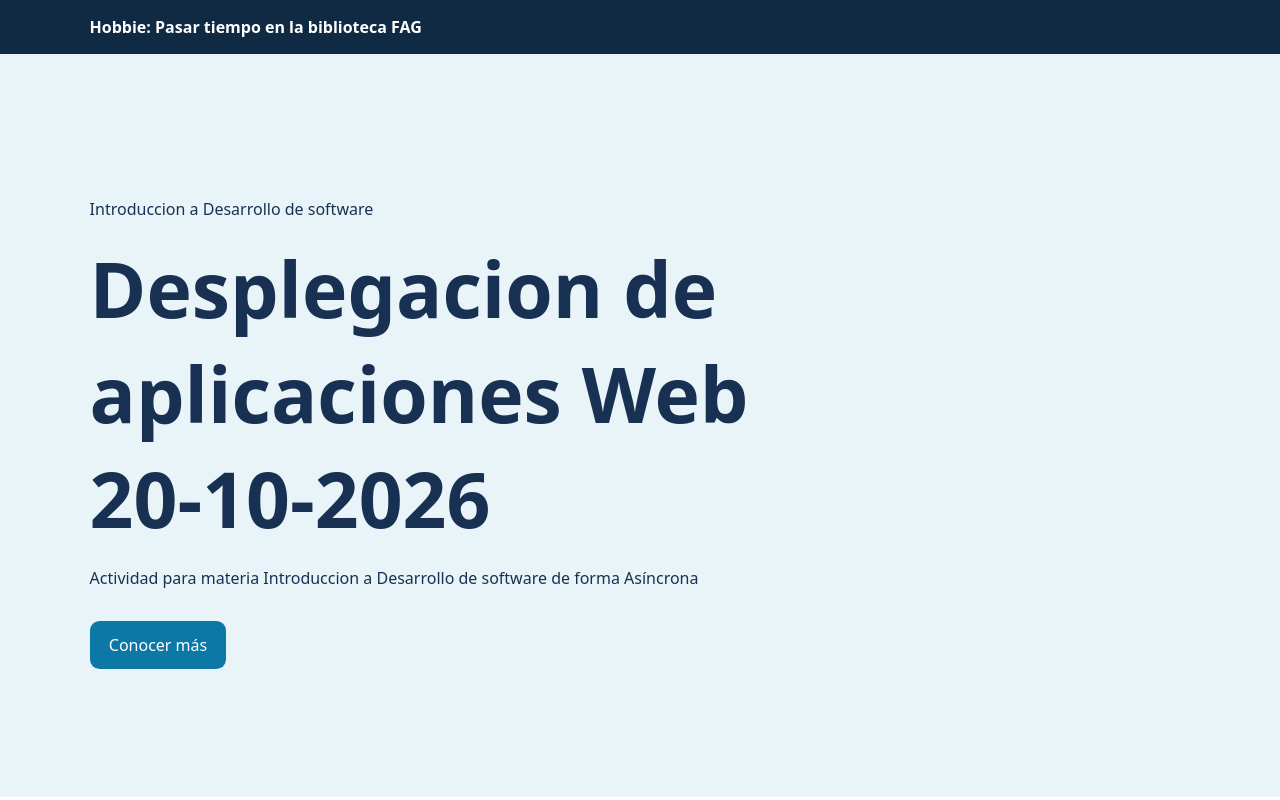
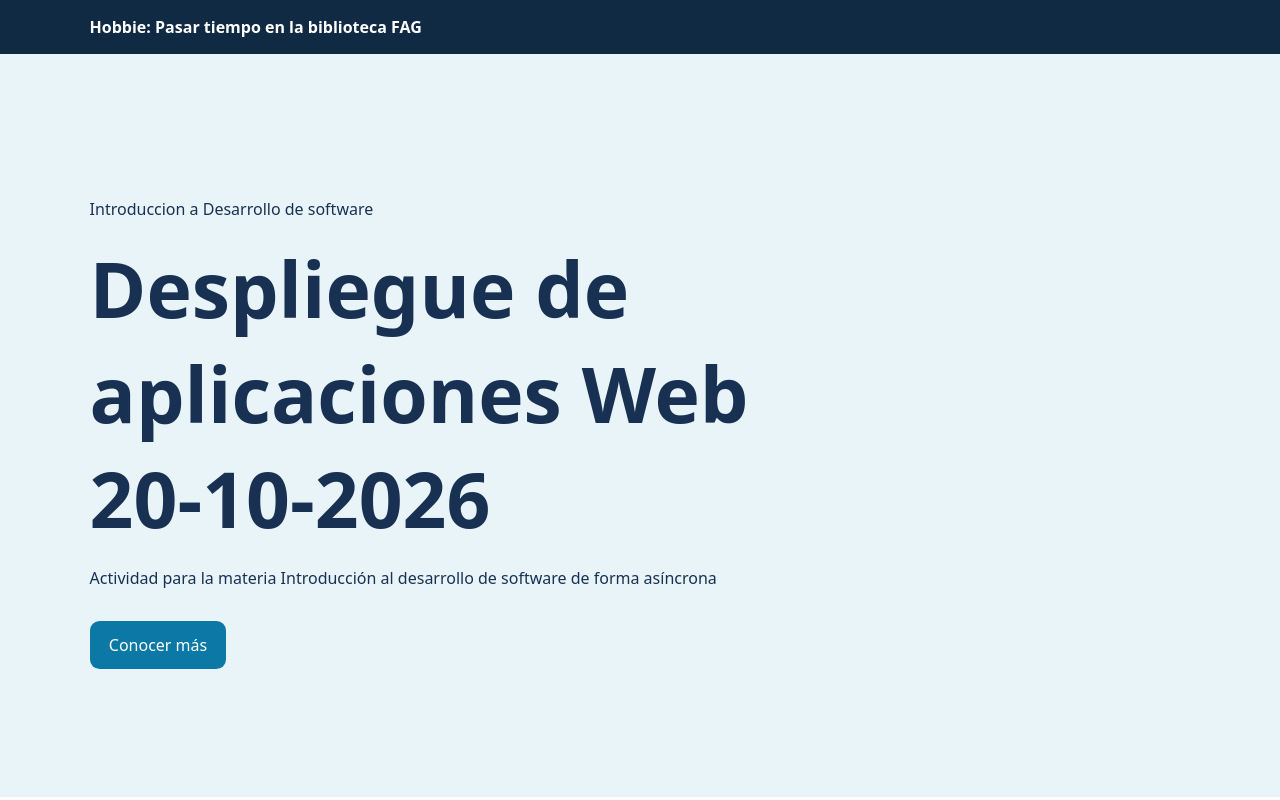
Before and after one commit to Almaraz-gz/IDS-Landing-Page, a plain HTML site: page index.html in a window 1280 px wide. Shown: the top 800 px of the page. Drawn offline with Linux system fonts and the light colour scheme.

Commit message:
Update title and text in index.html

```diff
--- a/index.html
+++ b/index.html
@@ -3,7 +3,7 @@
 <head>
   <meta charset='UTF-8'>
   <meta name='viewport' content='width=device-width, initial-scale=1.0'>
-  <title>Mi producto</title>
+  <title>Mis Hobbies F. Almaraz</title>
   <link rel='stylesheet' href='./styles.css'>
 </head>
 <body>
@@ -11,8 +11,8 @@
   <main>
     <section class='hero'>
       <p class='tag'>Introduccion a Desarrollo de software</p>
-      <h1>Desplegacion de aplicaciones Web 20-10-2026</h1>
-      <p>Actividad para materia Introduccion a Desarrollo de software de forma Asíncrona</p>
+      <h1>Despliegue de aplicaciones Web 20-10-2026</h1>
+      <p>Actividad para la materia Introducción al desarrollo de software de forma asíncrona</p>
       <a class='btn' href='#beneficios'>Conocer más</a>
     </section>
     <section id='beneficios'>
```
